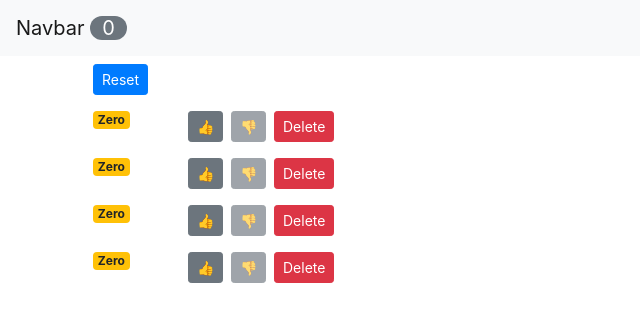
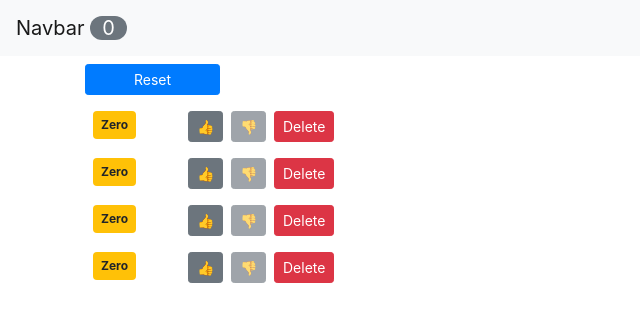
Before and after one commit to aibekzhumabekov/react-counter, a React (Create React App) app: page / in a window 1280 px wide. Shown: the top 322 px of the page, without its empty margins (0-640 px from the left). Built offline with nearby package versions, Linux system fonts and the light colour scheme.

Commit message:
finishing up styling using bootstrap

```diff
--- a/src/components/counter.jsx
+++ b/src/components/counter.jsx
@@ -46,7 +46,7 @@ class Counter extends Component {
   }
 
   getBadgeClasses() {
-    let classes = "badge m-2 badge-";
+    let classes = "badge p-2 m-2  badge-";
     classes += this.props.counter.value === 0 ? "warning" : "primary";
     return classes;
   }
--- a/src/components/counters.jsx
+++ b/src/components/counters.jsx
@@ -13,7 +13,10 @@ class Counters extends Component {
     } = this.props;
     return (
       <div>
-        <button onClick={onReset} className="btn btn-primary btn-sm m-2">
+        <button
+          onClick={onReset}
+          className="btn btn-primary btn-sm m-2 px-5 mx-auto"
+        >
           {" "}
           Reset
         </button>
```
